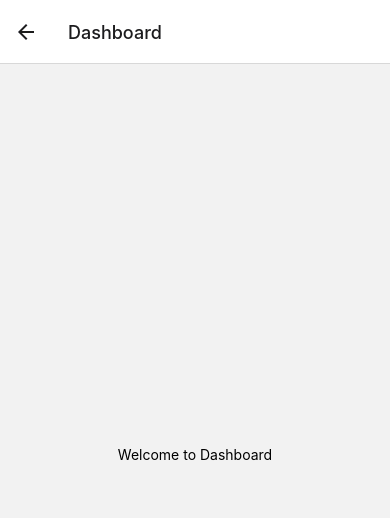
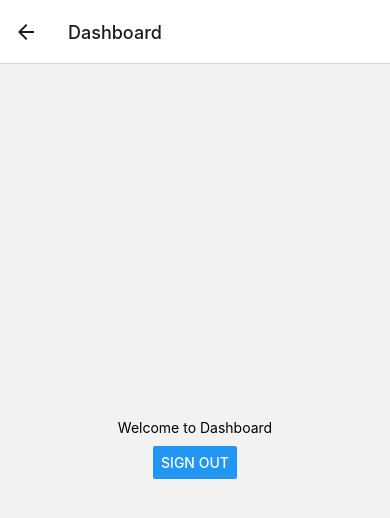
Before and after one commit to gomathiCoder/Appwrite-Practice, a React Native app: screen /Dashboard in a window 390 px wide. Shown: the top 518 px of the page. Built offline with nearby package versions, Linux system fonts and the light colour scheme.

Commit message:
feat: Add Sign out functionality

```diff
--- a/components/Dashboard.js
+++ b/components/Dashboard.js
@@ -1,10 +1,26 @@
 import React from "react";
-import {View, Text, StyleSheet} from 'react-native';
+import {View, Text, StyleSheet, Button} from 'react-native';
+import account from "../config/index";
 
-export default function Dashboard(){
+export default function Dashboard({navigation}){
+
+    function handleSignOutSubmit(){
+        account
+        .deleteSession('current')
+        .then(response => {
+            if(!response.message){
+                navigation.replace("SignIn");
+            }
+        },
+        error => console.log(error))
+    }
+
     return (
         <View style={styles.container}>
             <Text>Welcome to Dashboard</Text>
+            <View style={{margin:10}}>
+        <Button title="Sign Out" onPress={() => handleSignOutSubmit()} />
+      </View>
         </View>
     )
 }
```
